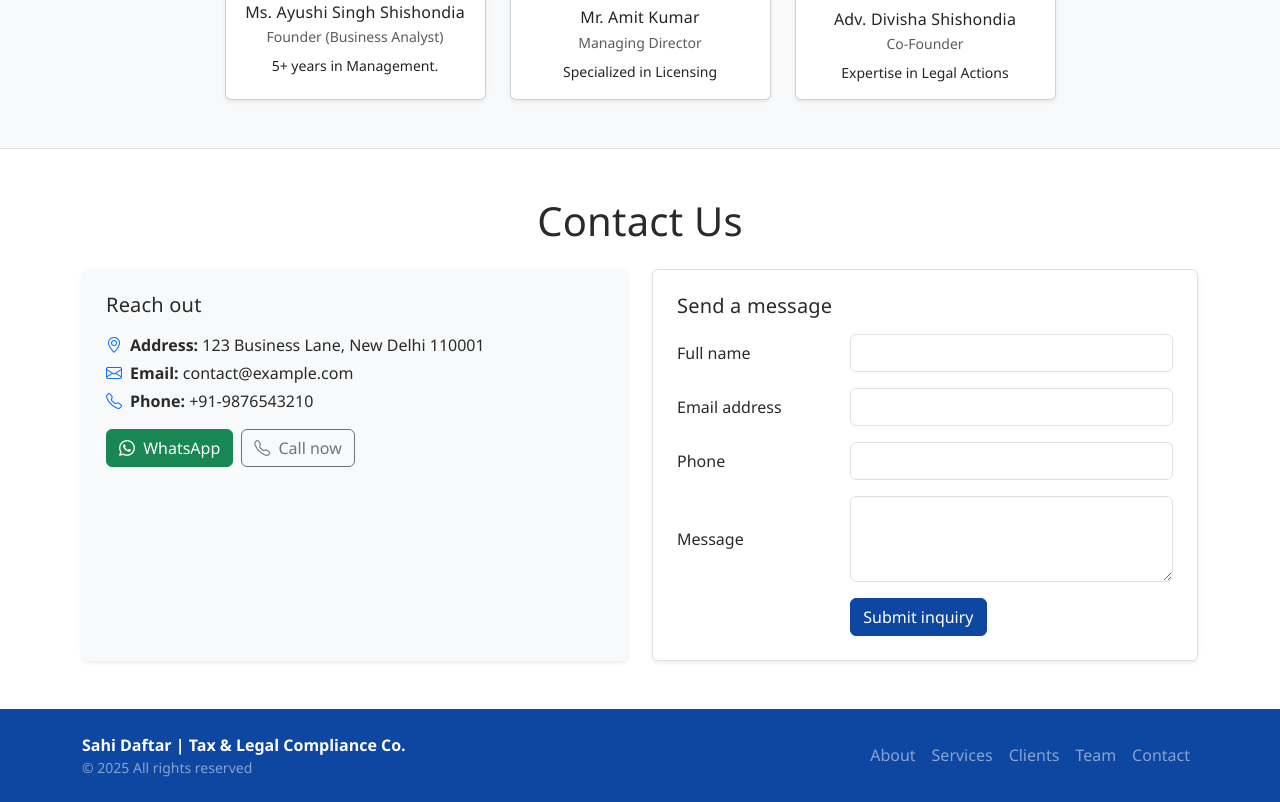
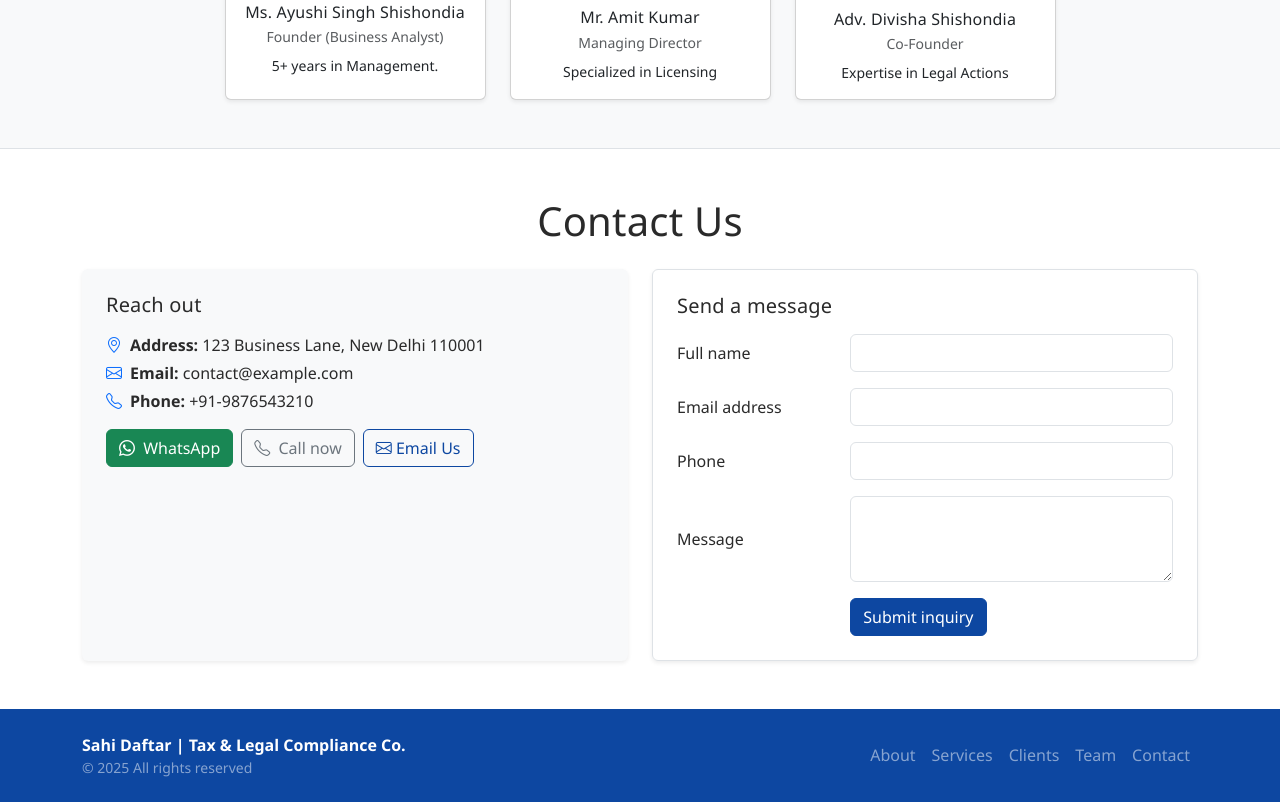
Before and after one commit to shivanand8477/TaxComp, a plain HTML site: page index.html in a window 1280 px wide. Shown: the part 3020-3822 px from the top of the page. Drawn offline with nearby package versions, Linux system fonts and the light colour scheme.

Commit message:
added email button

```diff
--- a/index.html
+++ b/index.html
@@ -354,6 +354,9 @@
               <a class="btn btn-outline-secondary" href="tel:+919876543210">
                 <i class="bi bi-telephone me-1"></i> Call now
               </a>
+              <a href="mailto:contact@sahidaftar.in?subject=License%20Enquiry&body=Hi%20Sahi%20Daftar%2C%0AI%20would%20like%20to%20know%20more%20about%20your%20licensing%20services." class="btn btn-outline-primary">
+                <i class="bi bi-envelope"></i> Email Us
+              </a>
             </div>
           </div>
         </div>
```
